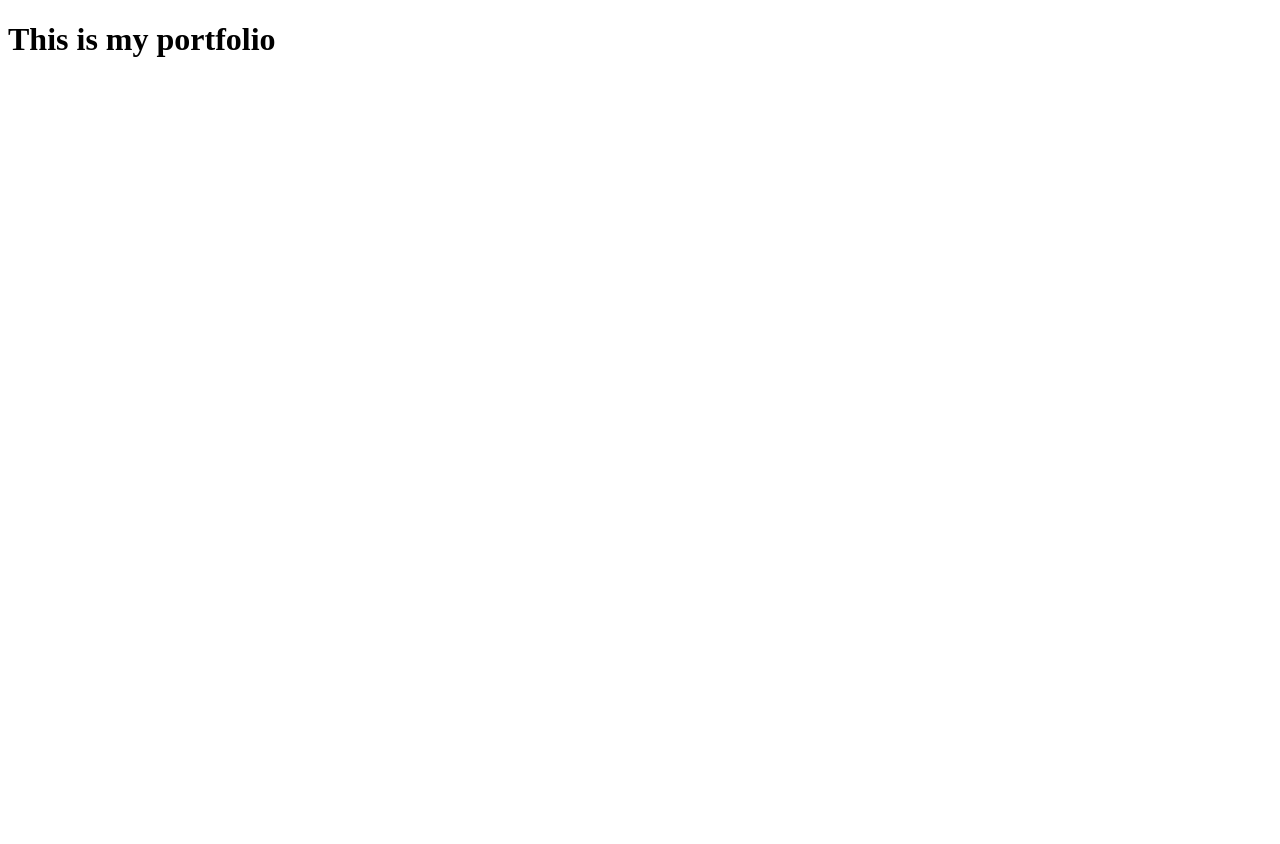
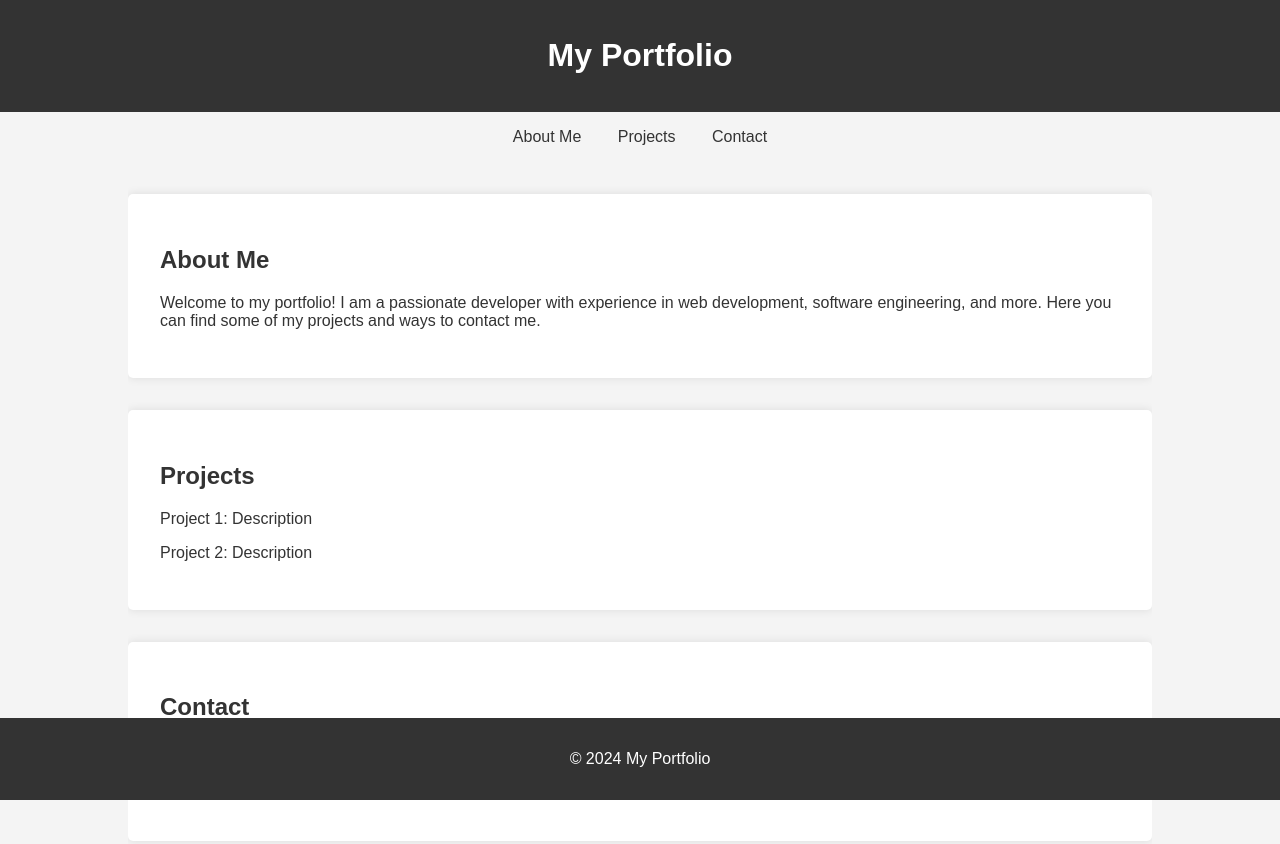
Before and after one commit to GaganKaur11/gagandeepkaur.github.io, a plain HTML site: page index.html in a window 1280 px wide. Before the commit the page ends 800 px from the top, so only its background shows below. Drawn offline with Linux system fonts and the light colour scheme.

Commit message:
Update index.html

```diff
--- a/index.html
+++ b/index.html
@@ -4,8 +4,83 @@
     <meta charset="UTF-8">
     <meta name="viewport" content="width=device-width, initial-scale=1.0">
     <title>My Portfolio</title>
+    <style>
+        body {
+            font-family: Arial, sans-serif;
+            margin: 0;
+            padding: 0;
+            background-color: #f4f4f4;
+            color: #333;
+        }
+        header {
+            background-color: #333;
+            color: white;
+            padding: 1rem 0;
+            text-align: center;
+        }
+        nav {
+            margin: 1rem 0;
+            text-align: center;
+        }
+        nav a {
+            margin: 0 1rem;
+            color: #333;
+            text-decoration: none;
+        }
+        nav a:hover {
+            text-decoration: underline;
+        }
+        .container {
+            width: 80%;
+            margin: auto;
+            overflow: hidden;
+        }
+        .about, .projects, .contact {
+            background: white;
+            padding: 2rem;
+            margin: 2rem 0;
+            border-radius: 5px;
+            box-shadow: 0 0 10px rgba(0,0,0,0.1);
+        }
+        footer {
+            background-color: #333;
+            color: white;
+            text-align: center;
+            padding: 1rem 0;
+            position: fixed;
+            width: 100%;
+            bottom: 0;
+        }
+    </style>
 </head>
 <body>
-    <h1>This is my portfolio</h1>
+    <header>
+        <h1>My Portfolio</h1>
+    </header>
+    <nav>
+        <a href="#about">About Me</a>
+        <a href="#projects">Projects</a>
+        <a href="#contact">Contact</a>
+    </nav>
+    <div class="container">
+        <section id="about" class="about">
+            <h2>About Me</h2>
+            <p>Welcome to my portfolio! I am a passionate developer with experience in web development, software engineering, and more. Here you can find some of my projects and ways to contact me.</p>
+        </section>
+        <section id="projects" class="projects">
+            <h2>Projects</h2>
+            <p>Project 1: Description</p>
+            <p>Project 2: Description</p>
+            <!-- Add more projects as needed -->
+        </section>
+        <section id="contact" class="contact">
+            <h2>Contact</h2>
+            <p>Email: example@example.com</p>
+            <p>LinkedIn: <a href="https://www.linkedin.com/in/yourprofile">yourprofile</a></p>
+        </section>
+    </div>
+    <footer>
+        <p>&copy; 2024 My Portfolio</p>
+    </footer>
 </body>
 </html>
```
